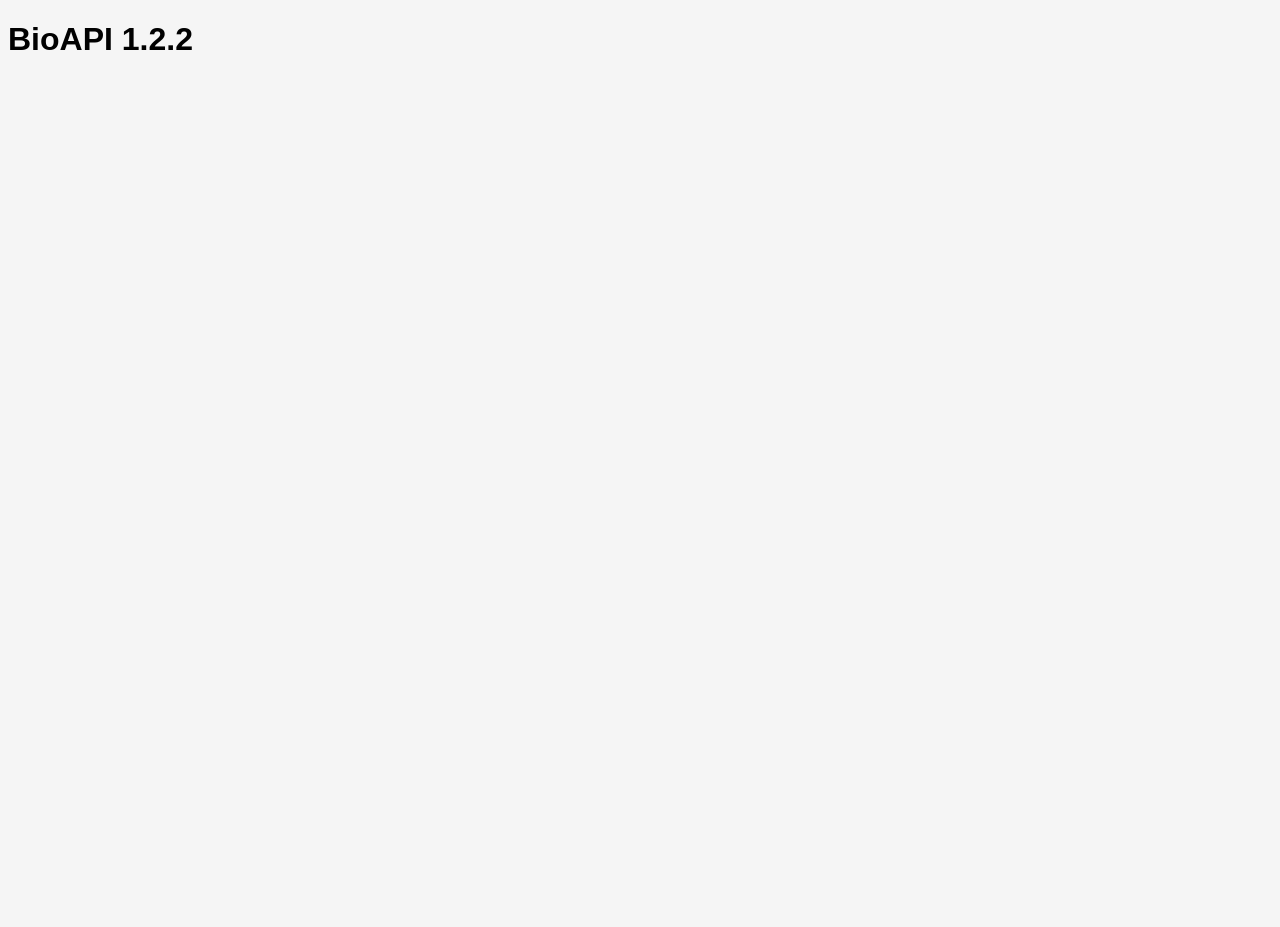
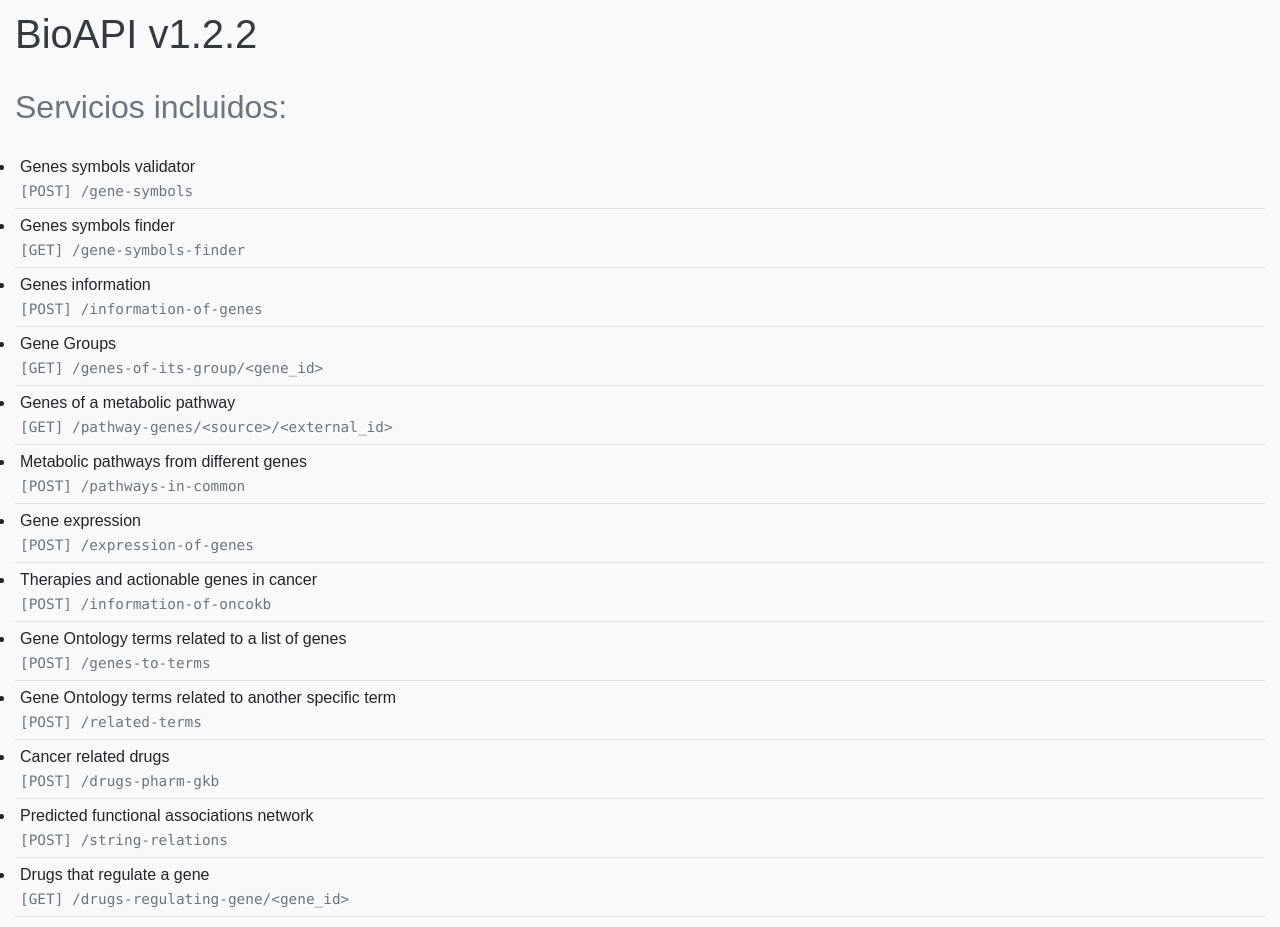
Before and after one commit to omics-datascience/BioAPI, a Flask app: page / in a window 1280 px wide. Before the commit the page is almost empty. Before the commit the page ends 50 px from the top, so only its background shows below. Run offline with Flask 3, Linux system fonts and the light colour scheme; some libraries are stand-ins or nearby versions.

Commit message:
Adding index with services included in BioAPI

```diff
--- a/bio-api/bioapi.py
+++ b/bio-api/bioapi.py
@@ -643,6 +643,24 @@ def associated_string_genes(gene_symbol: str, min_combined_score: int = 400) ->
     return res
 
 
+# Documentation of included services
+services = [
+    {"name": "Genes symbols validator", "url": "[POST] /gene-symbols"},
+    {"name": "Genes symbols finder", "url": "[GET] /gene-symbols-finder"},
+    {"name": "Genes information", "url": "[POST] /information-of-genes"},
+    {"name": "Gene Groups", "url": "[GET] /genes-of-its-group/<gene_id>"},
+    {"name": "Genes of a metabolic pathway", "url": "[GET] /pathway-genes/<source>/<external_id>"},
+    {"name": "Metabolic pathways from different genes", "url": "[POST] /pathways-in-common"},
+    {"name": "Gene expression", "url": "[POST] /expression-of-genes"},
+    {"name": "Therapies and actionable genes in cancer", "url": "[POST] /information-of-oncokb"},
+    {"name": "Gene Ontology terms related to a list of genes", "url": "[POST] /genes-to-terms"},
+    {"name": "Gene Ontology terms related to another specific term", "url": "[POST] /related-terms"},
+    {"name": "Cancer related drugs", "url": "[POST] /drugs-pharm-gkb"},
+    {"name": "Predicted functional associations network", "url": "[POST] /string-relations"},
+    {"name": "Drugs that regulate a gene", "url": "[GET] /drugs-regulating-gene/<gene_id>"}
+]
+
+
 def create_app():
     # Creates and configures the app
     flask_app = Flask(__name__, instance_relative_config=True)
@@ -650,23 +668,13 @@ def create_app():
     # Endpoints
     @flask_app.route("/")
     def homepage():
-        return render_template('homepage.html', version=VERSION)
+        # return render_template('index.html', title=f"API v{VERSION}", services=services)
+        return render_template('homepage.html', version=VERSION, services=services)
 
     @flask_app.route("/ping")
     def ping_ok():
         """To use as healthcheck by Docker"""
         output = "ok"
-        return make_response(output, 200, headers)
-
-    @flask_app.route("/bioapi-map")
-    def list_routes():
-        """Lists all BioAPI endpoints"""
-        output = {"endpoints": []}
-        for rule in flask_app.url_map.iter_rules():
-            methods = ','.join(rule.methods)
-            line = urllib.parse.unquote(
-                "{:50s} {:20s} {}".format(rule.endpoint, methods, rule))
-            output["endpoints"].append(line)
         return make_response(output, 200, headers)
 
     @flask_app.route("/gene-symbols", methods=['POST'])
--- a/bio-api/templates/homepage.html
+++ b/bio-api/templates/homepage.html
@@ -1,17 +1,54 @@
+<!-- templates/index.html -->
 <!DOCTYPE html>
-<html lang="en" dir="ltr">
+<html lang="es">
 <head>
-    <meta charset="utf-8">
-    <title>BioAPI</title>
-
+    <meta charset="UTF-8">
+    <meta name="viewport" content="width=device-width, initial-scale=1.0">
+    <title>BioAPI v{{ version }}</title>
+    <link href="https://cdnjs.cloudflare.com/ajax/libs/bootstrap/5.3.0/css/bootstrap.min.css" rel="stylesheet">
     <style>
         body {
-            background-color: #f5f5f5;
-            font-family: Arial, Helvetica, sans-serif;
+            background-color: #f8f9fa;
+            font-family: Arial, sans-serif;
+            padding-top: 50px;
+            padding: 10px 15px;
+        }
+        .container {
+            max-width: 600px;
+        }
+        h1 {
+            color: #343a40;
+            margin-bottom: 20px;
+        }
+        h2 {
+            color: #6c757d;
+            margin-top: 30px;
+        }
+        .service-list .service-item {
+            padding: 5px 5px;
+            border-bottom: 1px solid #dee2e6;
+            text-align: left; /* Alinea el contenido a la izquierda */
+        }
+        .service-item span {
+            display: block; /* Coloca el nombre y el endpoint en líneas separadas */
+        }
+        .service-item code {
+            color: #6c757d;
+            font-size: 0.9em;
         }
     </style>
 </head>
 <body>
-    <h1>BioAPI {{ version }}</h1>
+    <h1>BioAPI v{{ version }}</h1>
+    <h2 class="mb-4">Servicios incluidos:</h2>
+    <ul class="list-group service-list">
+        {% for service in services %}
+            <li class="service-item">
+                <span>{{ service.name }}</span>
+                <code>{{ service.url }}</code>
+            </li>
+        {% endfor %}
+    </ul>
+    <script src="https://cdnjs.cloudflare.com/ajax/libs/bootstrap/5.3.0/js/bootstrap.bundle.min.js"></script>
 </body>
 </html>
```
Also changed, not shown: README.md.
